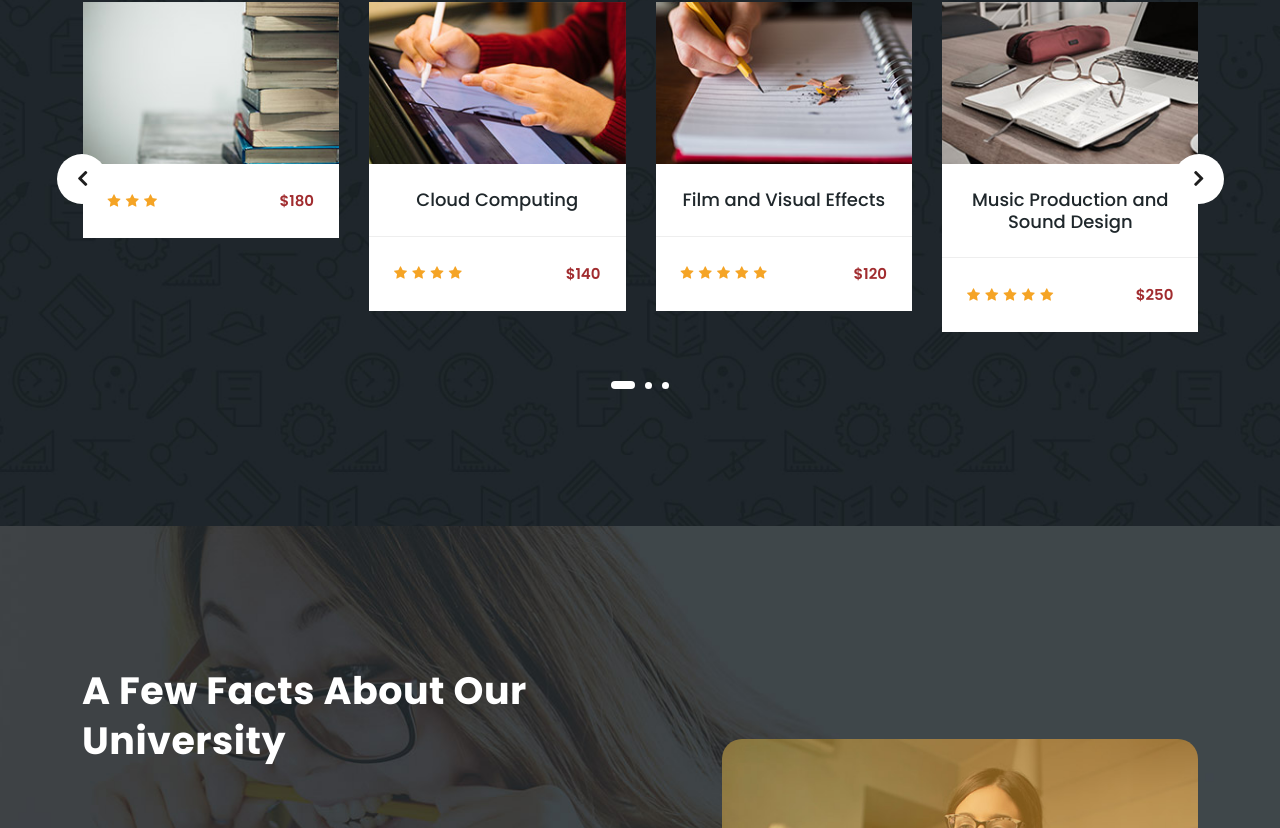
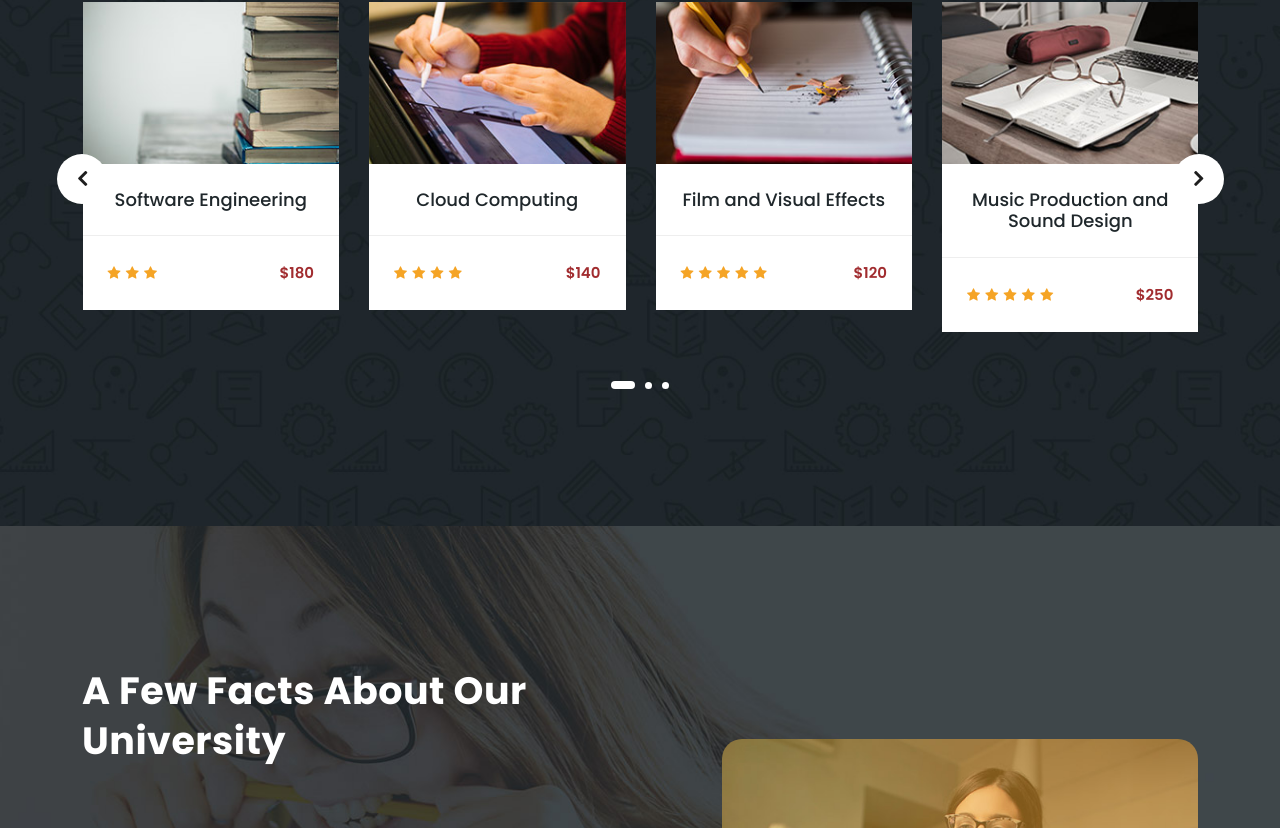
Before and after one commit to FELNHOD/felnhod.github.io, a plain HTML site: page index.html in a window 1280 px wide. Shown: the part 3284-4112 px from the top of the page. Drawn offline with nearby package versions, Linux system fonts and the light colour scheme.

Commit message:
Update index.html

```diff
--- a/index.html
+++ b/index.html
@@ -375,7 +375,7 @@
             <div class="item">
               <img src="assets/images/course-02.jpg" alt="Course Two">
               <div class="down-content">
-                <h4Software Engineering </h4>
+                <h4>Software Engineering </h4>
                 <div class="info">
                   <div class="row">
                     <div class="col-8">
```
